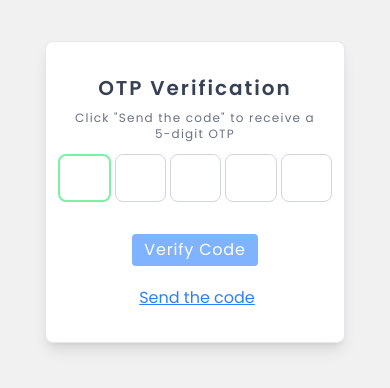
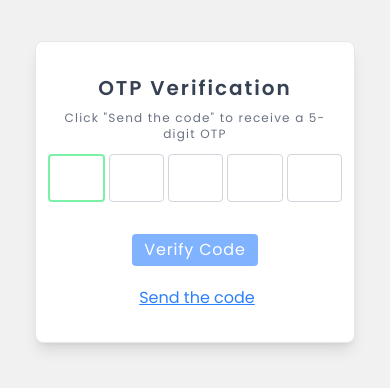
Before and after one commit to VickyDevlo/otp_generator, a React (Vite) app: page / in a window 390 px wide. Shown: the top 388 px of the page. Built offline with nearby package versions, Linux system fonts and the light colour scheme.

Commit message:
change done

```diff
--- a/src/components/OtpGenerator.jsx
+++ b/src/components/OtpGenerator.jsx
@@ -156,13 +156,14 @@ export const OtpGenerator = () => {
             type="password"
             inputMode="numeric"
             pattern="[0-9]*"
+            name="password"
             value={value}
             maxLength={1}
             onChange={(e) => handleChange(i, e.target.value)}
             onKeyDown={(e) => handleKeyDown(i, e)}
             onPaste={handlePaste}
             autoComplete="off"
-            className="text-xl md:text-3xl text-gray-600 text-center border border-gray-300 w-10 h-12 md:w-14 md:h-16 caret-transparent rounded-lg focus:border-2 focus:border-green-300 outline-none transition-all"
+            className="text-xl md:text-3xl text-gray-600 text-center border border-gray-300 w-10 h-12 md:w-14 md:h-16 caret-transparent rounded md:rounded-lg focus:border-2 focus:border-green-300 outline-none transition-all"
           />
         ))}
       </div>
--- a/src/shared/Wrapper.jsx
+++ b/src/shared/Wrapper.jsx
@@ -4,7 +4,7 @@ const Wrapper = ({ children, className, ...rest }) => {
   return (
     <div className="container mx-auto h-96 md:h-screen flex items-center justify-center px-2">
       <div
-        className={`${className} flex flex-col bg-white w-[300px] md:w-[500px] rounded-lg border border-gray-200 shadow-lg items-center justify-center
+        className={`${className} flex flex-col bg-white w-[320px] md:w-[500px] rounded-lg border border-gray-200 shadow-lg items-center justify-center
         gap-3 py-8 px-3`}
         {...rest}
       >
```
